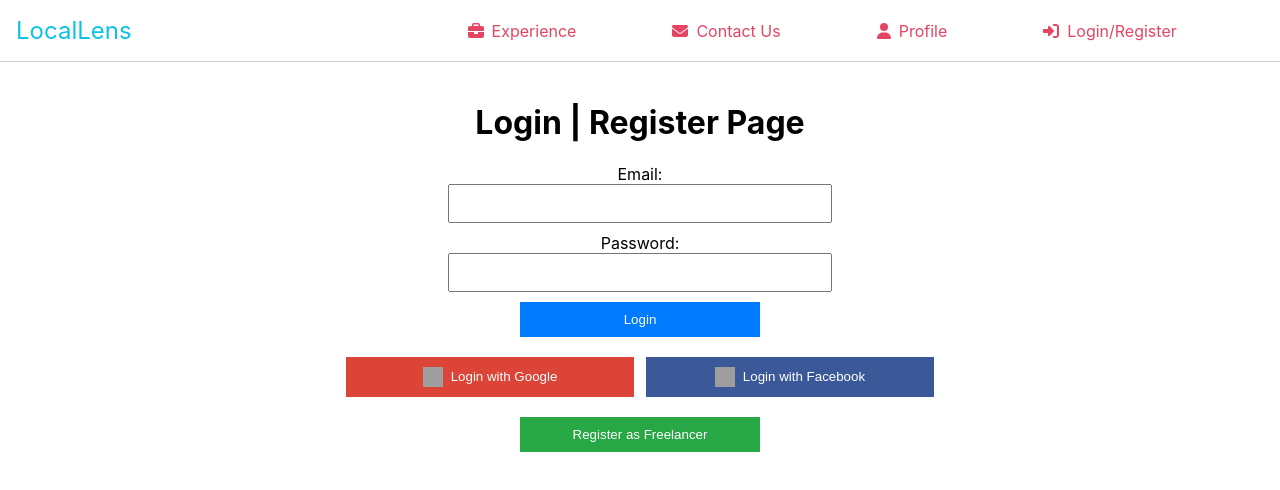
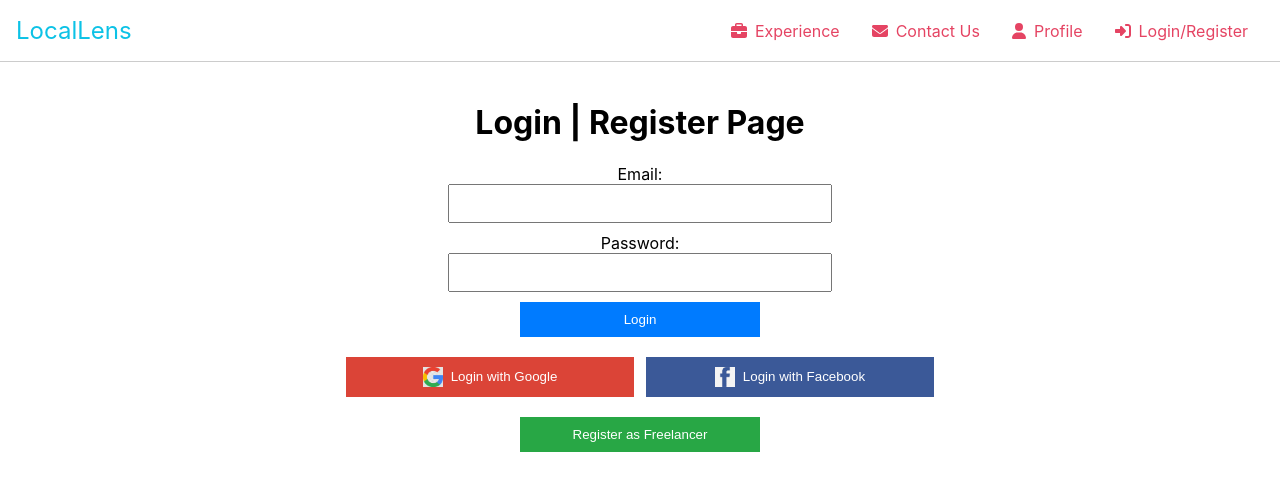
Before and after one commit to GENESESHB/LocalLens, a React (Create React App) app in the folder freelancer-platform/: page /Login-Register in a window 1280 px wide. Shown: the top 490 px of the page. Built offline with nearby package versions, Linux system fonts and the light colour scheme; grey boxes are pictures that could not be loaded.

Commit message:
add new responsive designe for all mobile in navbar

```diff
--- a/freelancer-platform/src/components/Navbar.css
+++ b/freelancer-platform/src/components/Navbar.css
@@ -19,12 +19,11 @@
   color: #0CC2E6;
   font-size: 1.5em;
   text-decoration: none;
-  margin-right: 12em;
+  margin-right: 1em; /* Adjust as needed */
 }
 
 .navbar-menu {
   display: flex;
-  flex-grow: 1;
 }
 
 .navbar-menu ul {
@@ -32,12 +31,11 @@
   margin: 0;
   padding: 0;
   display: flex;
-
-  justify-content: flex-end; /* Align items to the right */
+  justify-content: flex-end;
 }
 
 .navbar-menu li {
-  margin: 0 3em; /* Add space between each list item */
+  margin: 0 1em; /* Add space between each list item */
 }
 
 .navbar-menu a {
@@ -73,13 +71,13 @@
     width: 100%;
     background-color: white;
     flex-direction: column;
-    align-items: flex-start;
+    align-items: center; /* Center items vertically */
     display: none;
   }
 
   .navbar {
     width: 100%;
-    }
+  }
 
   .navbar-menu.active {
     display: flex;
@@ -88,6 +86,8 @@
   .navbar-toggle {
     display: block;
     width: 100%;
+    text-align: center;
+    margin-top: 0.5em; /* Adjust as needed */
   }
 
   .navbar-menu ul {
@@ -103,5 +103,6 @@
   .navbar-menu a {
     width: 100%;
     padding: 1em;
+    text-align: center;
   }
 }
--- a/freelancer-platform/src/pages/LoginRegister.js
+++ b/freelancer-platform/src/pages/LoginRegister.js
@@ -1,7 +1,7 @@
 import React, { useState } from 'react';
 import './LoginRegister.css';
-import googleLogo from '../assets/google-logo.png'; // Adjust the path if necessary
-import facebookLogo from '../assets/facebook-logo.png'; // Adjust the path if necessary
+import googleLogo from './assets/google-logo.png'; // Adjust the path if necessary
+import facebookLogo from './assets/facebook-logo.png'; // Adjust the path if necessary
 
 function LoginRegister() {
   const [email, setEmail] = useState('');
```
Also changed, not shown: freelancer-platform/src/pages/assets/facebook-logo.png (added), freelancer-platform/src/pages/assets/google-logo.png (added).
